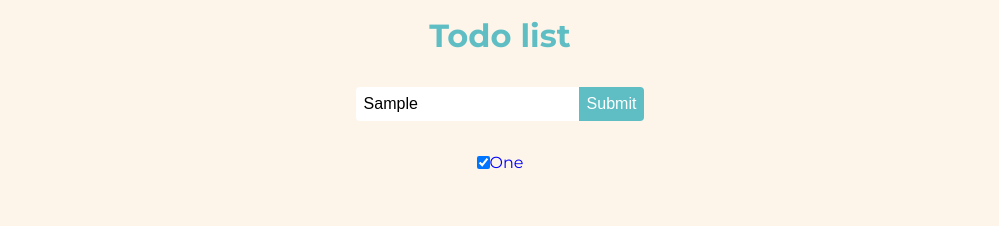
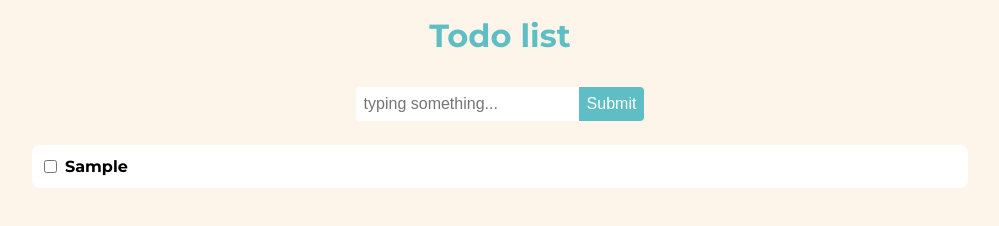
Before and after one commit to ChinjiroO/simple-todo-list, a plain HTML site: page index.html in a window 1280 px wide. Both pictures are taken after typing "Sample" into the empty fields and a click on the button "Submit". Shown: the whole page, without its empty margins (140-1139 px from the left). Drawn offline with Linux system fonts and the light colour scheme.

Commit message:
#add function addTodo()

```diff
--- a/app.js
+++ b/app.js
@@ -8,11 +8,24 @@ Btn.addEventListener("click", addTodo);
 //Function
 function addTodo(e) {
   e.preventDefault();
+  // create new Todo
   const Div = document.createElement("div");
-  Div.classList.add("todo");
+  Div.classList.add("todo-item");
+
   const newTodo = document.createElement("li");
-  newTodo.innerText = "test";
-  newTodo.classList.add(".item");
+  newTodo.classList.add("item");
+
+  const newItem = document.createElement("input");
+  newItem.type = "checkbox";
+
+  const title = document.createElement("h4");
+  title.innerText = Input.value;
+  title.classList.add("title");
+
+  newTodo.appendChild(newItem);
+  newTodo.appendChild(title);
   Div.appendChild(newTodo);
-  console.log(Div);
+  List.appendChild(Div);
+  // clear Input
+  Input.value = "";
 }
--- a/index.html
+++ b/index.html
@@ -15,6 +15,7 @@
     <link rel="stylesheet" href="styles.css" />
   </head>
   <body>
+    <!-- header -->
     <header class="header">
       <h1>Todo list</h1>
     </header>
@@ -31,15 +32,9 @@
       </form>
     </div>
     <!-- list -->
-    <ul>
-      <li id="list" class="list">
-        <label class="container">
-          <input type="checkbox" checked="checked" />
-          <span class="checkmark"></span>
-          One
-        </label>
-      </li>
-    </ul>
+    <div class="todo-container">
+      <ul class="todo-list" id="list"></ul>
+    </div>
 
     <script src="app.js"></script>
   </body>
--- a/styles.css
+++ b/styles.css
@@ -7,31 +7,28 @@
   margin: 0;
   padding: 0;
 }
-
 body {
   margin: 1em 1em;
   height: 100vh;
   background-color: rgba(var(--background-color));
   font-family: "Montserrat", sans-serif;
 }
-
+/* * Header */
 .header {
   color: rgba(var(--primary-color));
   width: 100%;
   text-align: center;
 }
-
+/* * Form input */
 .container {
   margin-top: 2em;
   display: flex;
   justify-content: center;
   align-content: center;
 }
-
 .container .forms {
   display: flex;
 }
-
 .inputs {
   border: none;
   padding: 0.5em;
@@ -43,7 +40,6 @@ body {
   background-color: rgba(0, 0, 0, 0.1);
   outline: none;
 }
-
 .btn {
   font-size: medium;
   padding: 0.5em;
@@ -59,9 +55,29 @@ body {
   color: rgba(var(--primary-color));
   cursor: pointer;
 }
-.list {
-  list-style-type: none;
-  color: blue;
+/* * Todo */
+.todo-container {
+  margin-top: 1.5em;
+  display: flex;
+  justify-content: center;
+  align-content: center;
+  border-radius: 0.5em;
 }
-.item {
+.todo-list {
+  width: 75%;
+  list-style: none;
 }
+.todo-item {
+  border-radius: 0.5em;
+  margin-bottom: 0.75em;
+  padding: 0.75em;
+  background-color: rgba(255, 255, 255);
+  font-size: medium;
+}
+li {
+  display: flex;
+  align-items: center;
+}
+.title {
+  margin-left: 0.5em;
+}
```
